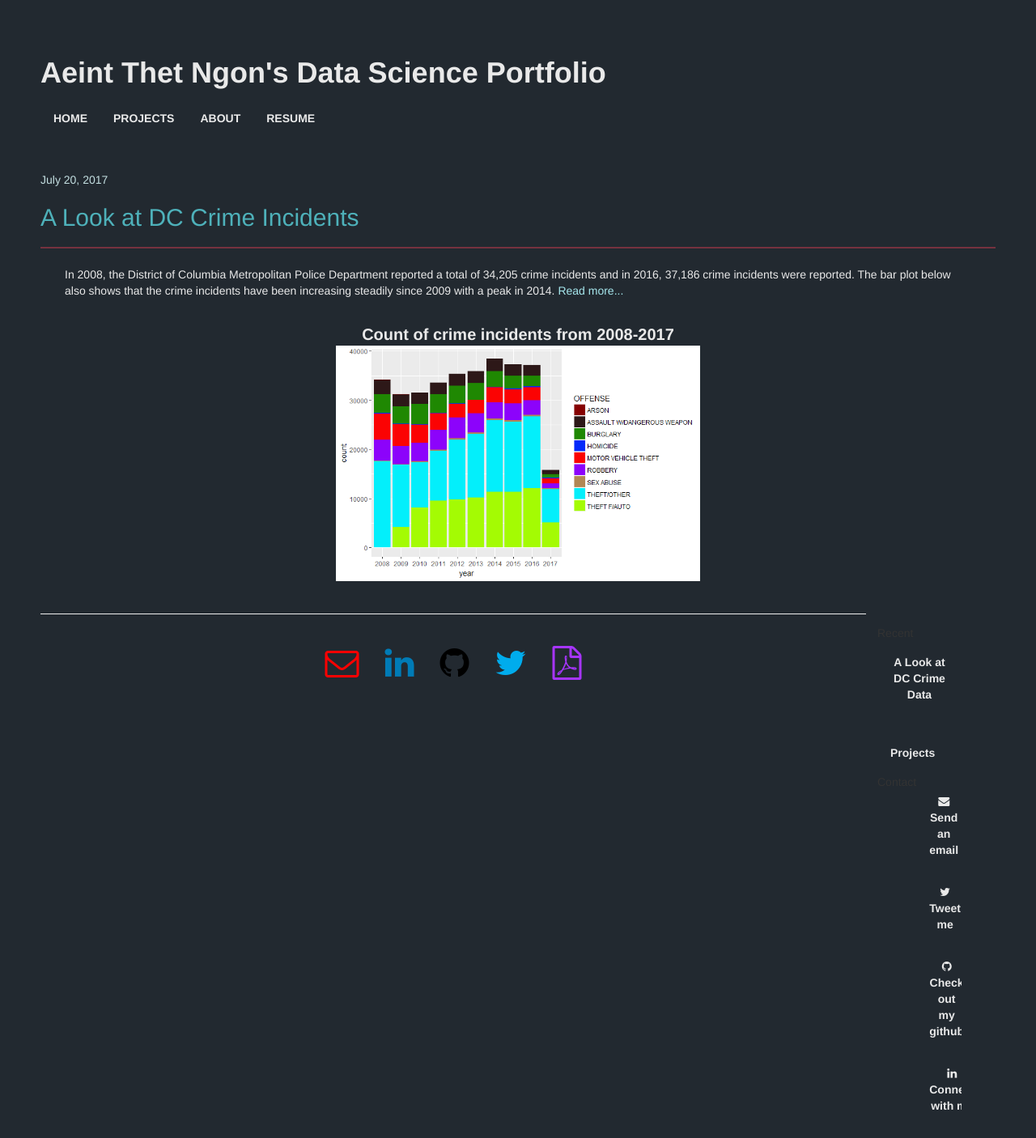
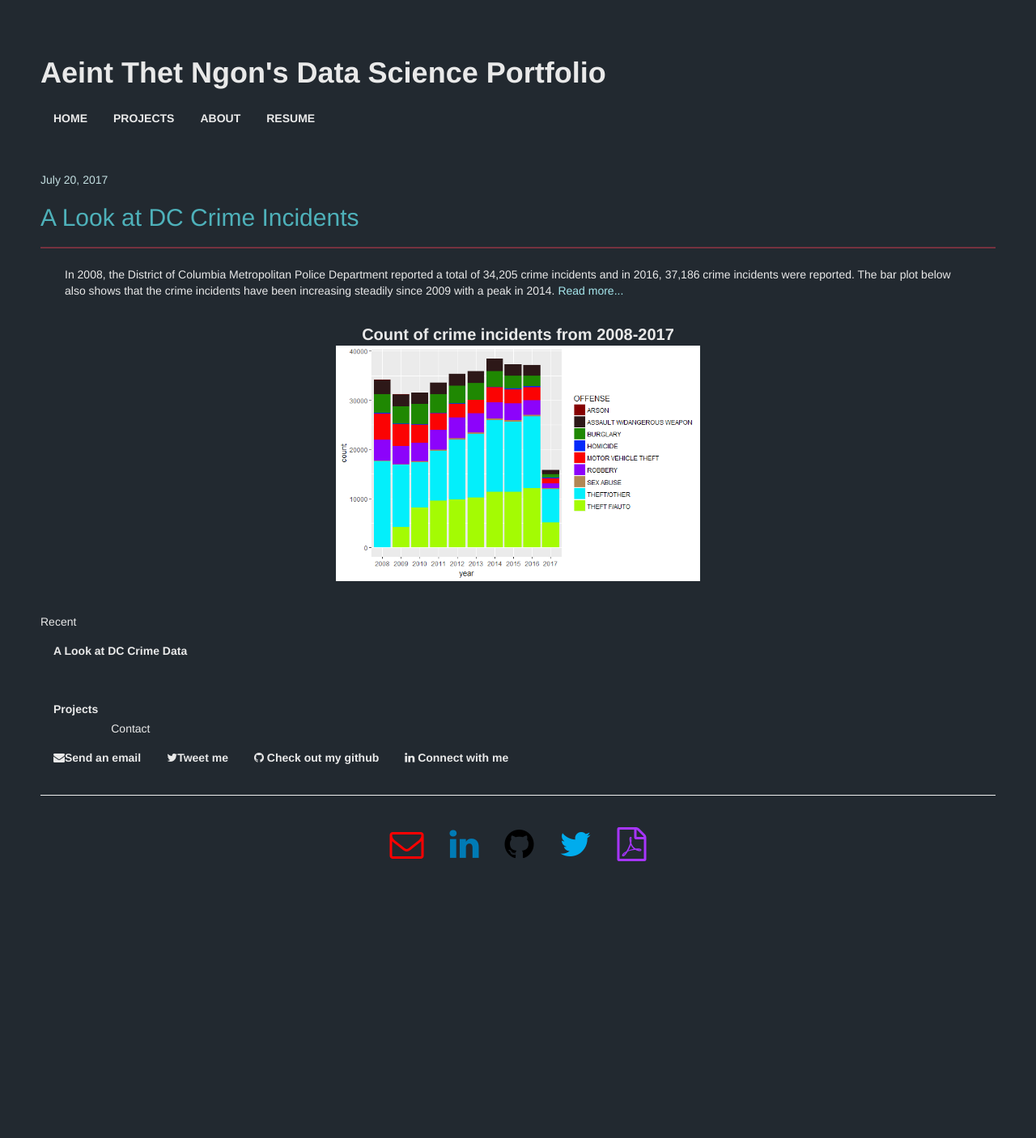
Before and after one commit to aeintngon/old-webpage, a Jekyll site: the page built from index.html, in a window 1280 px wide. Shown: the whole page at 81% size. Built offline with Jekyll 4.4.1, drawn with Linux system fonts in a browser that asks for light colours; nearby versions of some CDN libraries; after the commit the page ends 1133 px from its top, so only the background shows below that.

Commit message:
style update1

```diff
--- a/CSS/styles.css
+++ b/CSS/styles.css
@@ -21,20 +21,8 @@ a:hover {
 	text-decoration:inherit;
 }
 
-nav {
-    float: right;
-    max-width: 160px;
-    margin: 0;
-    padding: 1em 3em 1em 1em;
-}
-
-nav ul {
-    list-style-type: none;
-    padding: 0;
-}
-
-nav ul a {
-    text-decoration: none;
+aside {
+	color: #E9E9E9;
 }
 
 .post-content {
--- a/_layouts/default.html
+++ b/_layouts/default.html
@@ -23,7 +23,7 @@
 
   {{content}}
 
-<nav>
+<aside>
   <ul>
     <br><li>Recent</li></br>
     <ul>
@@ -38,7 +38,7 @@
       <li><a href="https://www.linkedin.com/in/Aeintngon" target="_blank"><i class="fa fa-linkedin"></i> Connect with me</a></li>
     </ul>
   </ul>
-</nav>
+</aside>
 
 <hr id='bottom-line'>
 
```
